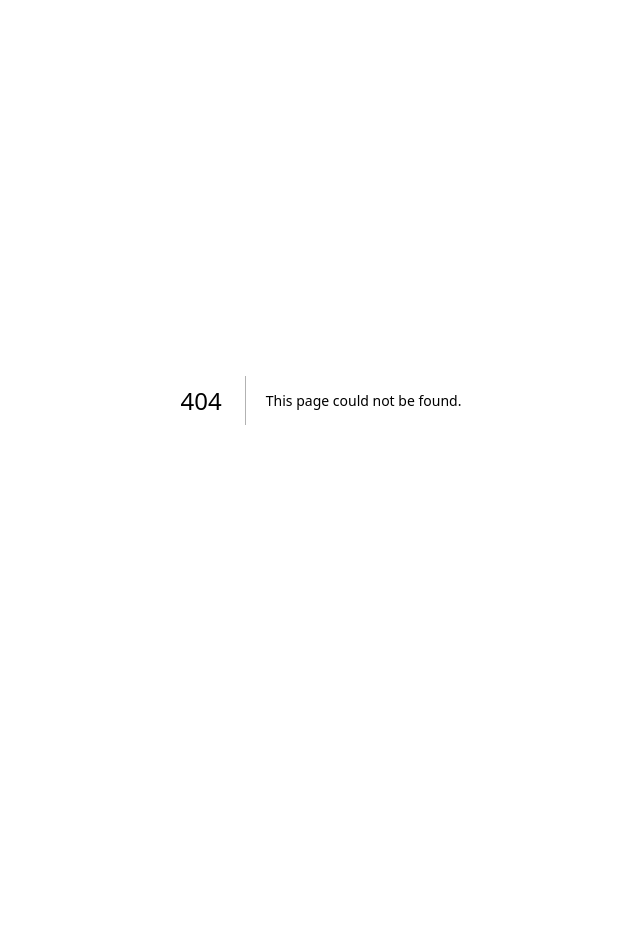
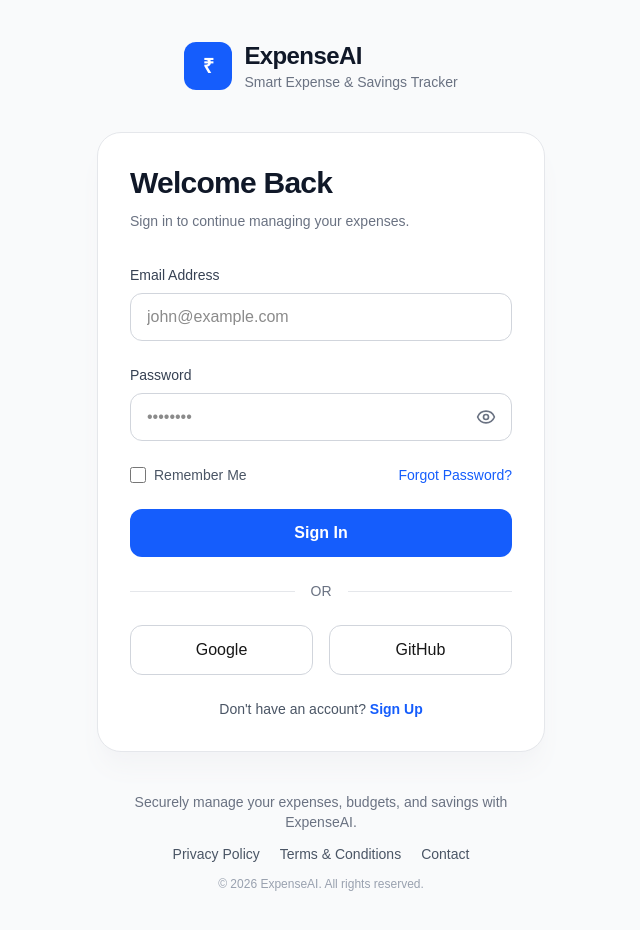
Before and after one commit to TIRK3Y/expense, a Next.js app: page /login in a window 1280 px wide. Before the commit this address had no page. Shown: the whole page, without its empty margins (319-959 px from the left). Before the commit the page ends 800 px from the top, so only its background shows below. Built offline with nearby package versions, Linux system fonts and the light colour scheme.

Commit message:
Login Page with components

```diff
--- /dev/null
+++ b/src/app/(auth)/login/page.tsx
@@ -0,0 +1,23 @@
+import AuthHeader from "@/components/auth/AuthHeader";
+import AuthCard from "@/components/auth/AuthCard";
+import AuthFooter from "@/components/auth/AuthFooter";
+import LoginForm from "@/components/auth/LoginForm";
+
+export default function LoginPage() {
+  return (
+    <main className="flex min-h-screen items-center justify-center bg-gray-50 px-6 py-10">
+      <div className="w-full max-w-md">
+        <AuthHeader />
+
+        <AuthCard
+          title="Welcome Back"
+          subtitle="Sign in to continue managing your expenses."
+        >
+          <LoginForm />
+        </AuthCard>
+
+        <AuthFooter />
+      </div>
+    </main>
+  );
+}
--- a/src/app/layout.tsx
+++ b/src/app/layout.tsx
@@ -13,17 +13,44 @@ const geistMono = Geist_Mono({
 });
 
 export const metadata: Metadata = {
-  title: "Create Next App",
-  description: "Generated by create next app",
+  title: {
+    default: "ExpenseAI",
+    template: "%s | ExpenseAI",
+  },
+  description:
+    "Track your expenses, manage budgets, achieve savings goals, and make smarter financial decisions with ExpenseAI.",
+  keywords: [
+    "Expense Tracker",
+    "Budget Planner",
+    "Savings",
+    "Personal Finance",
+    "ExpenseAI",
+    "Finance App",
+    "Money Management",
+  ],
+  authors: [
+    {
+      name: "ExpenseAI",
+    },
+  ],
+  creator: "ExpenseAI",
+  metadataBase: new URL("http://localhost:3000"),
 };
 
-export default function RootLayout({ children }: LayoutProps<"/">) {
+interface RootLayoutProps {
+  children: React.ReactNode;
+}
+
+export default function RootLayout({ children }: Readonly<RootLayoutProps>) {
   return (
     <html
       lang="en"
-      className={`${geistSans.variable} ${geistMono.variable} h-full antialiased`}
+      className={`${geistSans.variable} ${geistMono.variable}`}
+      suppressHydrationWarning
     >
-      <body className="min-h-full flex flex-col">{children}</body>
+      <body className="min-h-screen bg-gray-50 font-sans text-gray-900 antialiased">
+        {children}
+      </body>
     </html>
   );
 }
--- a/src/app/page.tsx
+++ b/src/app/page.tsx
@@ -1,69 +1,74 @@
-import Image from "next/image";
+import Link from "next/link";
+import { ArrowRight, Wallet } from "lucide-react";
 
 export default function Home() {
   return (
-    <div className="flex flex-col flex-1 items-center justify-center bg-zinc-50 font-sans dark:bg-black">
-      <main className="flex flex-1 w-full max-w-3xl flex-col items-center justify-between py-32 px-16 bg-white dark:bg-black sm:items-start">
-        <Image
-          className="dark:invert h-5 w-[100px]"
-          src="/next.svg"
-          alt="Next.js logo"
-          width={100}
-          height={20}
-          priority
-        />
-        <div className="flex flex-col items-center gap-6 text-center sm:items-start sm:text-left">
-          <h1 className="max-w-xs text-3xl font-semibold leading-10 tracking-tight text-black dark:text-zinc-50">
-            To get started, edit the{" "}
-            <code className="rounded bg-black/[.06] px-1.5 py-0.5 font-mono text-[0.9em] dark:bg-white/[.08]">
-              page.tsx
-            </code>{" "}
-            file.
-          </h1>
-          <p className="max-w-md text-lg leading-8 text-zinc-600 dark:text-zinc-400">
-            Looking for a starting point or more instructions? Head over to{" "}
-            <a
-              href="https://vercel.com/templates?framework=next.js&utm_source=create-next-app&utm_medium=appdir-template-tw&utm_campaign=create-next-app"
-              className="font-medium text-zinc-950 dark:text-zinc-50"
-            >
-              Templates
-            </a>{" "}
-            or the{" "}
-            <a
-              href="https://nextjs.org/learn?utm_source=create-next-app&utm_medium=appdir-template-tw&utm_campaign=create-next-app"
-              className="font-medium text-zinc-950 dark:text-zinc-50"
-            >
-              Learning
-            </a>{" "}
-            center.
-          </p>
+    <main className="min-h-screen bg-gradient-to-br from-slate-50 via-white to-blue-50">
+      <section className="mx-auto flex min-h-screen max-w-7xl flex-col items-center justify-center px-6 text-center">
+        <div className="mb-6 flex h-20 w-20 items-center justify-center rounded-3xl bg-blue-600 shadow-lg">
+          <Wallet size={40} className="text-white" />
         </div>
-        <div className="flex flex-col gap-4 text-base font-medium sm:flex-row">
-          <a
-            className="flex h-12 w-full items-center justify-center gap-2 rounded-full bg-foreground px-5 text-background transition-colors hover:bg-[#383838] dark:hover:bg-[#ccc] md:w-[158px]"
-            href="https://vercel.com/new?utm_source=create-next-app&utm_medium=appdir-template-tw&utm_campaign=create-next-app"
-            target="_blank"
-            rel="noopener noreferrer"
+
+        <span className="mb-5 rounded-full border border-blue-200 bg-blue-50 px-4 py-1 text-sm font-medium text-blue-700">
+          Smart Personal Finance Platform
+        </span>
+
+        <h1 className="max-w-4xl text-5xl font-extrabold leading-tight tracking-tight text-gray-900 md:text-7xl">
+          Take Control of Your
+          <span className="block text-blue-600">Expenses & Savings</span>
+        </h1>
+
+        <p className="mt-6 max-w-2xl text-lg leading-8 text-gray-600">
+          Track every expense, create budgets, achieve savings goals, and soon
+          get AI-powered recommendations to reduce spending and grow your
+          savings.
+        </p>
+
+        <div className="mt-10 flex flex-col gap-4 sm:flex-row">
+          <Link
+            href="/signup"
+            className="inline-flex items-center justify-center gap-2 rounded-xl bg-blue-600 px-7 py-3 text-white font-semibold transition hover:bg-blue-700"
           >
-            <Image
-              className="dark:invert h-[14px] w-4"
-              src="/vercel.svg"
-              alt="Vercel logomark"
-              width={16}
-              height={14}
-            />
-            Deploy Now
-          </a>
-          <a
-            className="flex h-12 w-full items-center justify-center rounded-full border border-solid border-black/[.08] px-5 transition-colors hover:border-transparent hover:bg-black/[.04] dark:border-white/[.145] dark:hover:bg-[#1a1a1a] md:w-[158px]"
-            href="https://nextjs.org/docs?utm_source=create-next-app&utm_medium=appdir-template-tw&utm_campaign=create-next-app"
-            target="_blank"
-            rel="noopener noreferrer"
+            Get Started
+            <ArrowRight size={18} />
+          </Link>
+
+          <Link
+            href="/login"
+            className="inline-flex items-center justify-center rounded-xl border border-gray-300 px-7 py-3 font-semibold text-gray-700 transition hover:border-blue-600 hover:text-blue-600"
           >
-            Documentation
-          </a>
+            Sign In
+          </Link>
         </div>
-      </main>
-    </div>
+
+        <div className="mt-16 grid w-full max-w-5xl grid-cols-1 gap-6 md:grid-cols-3">
+          <div className="rounded-2xl border border-gray-200 bg-white p-6 shadow-sm">
+            <h3 className="text-xl font-semibold text-gray-900">
+              Expense Tracking
+            </h3>
+            <p className="mt-2 text-sm leading-6 text-gray-600">
+              Organize your daily, weekly, and monthly expenses with ease.
+            </p>
+          </div>
+
+          <div className="rounded-2xl border border-gray-200 bg-white p-6 shadow-sm">
+            <h3 className="text-xl font-semibold text-gray-900">
+              Budget Planning
+            </h3>
+            <p className="mt-2 text-sm leading-6 text-gray-600">
+              Set spending limits and monitor your progress in real time.
+            </p>
+          </div>
+
+          <div className="rounded-2xl border border-gray-200 bg-white p-6 shadow-sm">
+            <h3 className="text-xl font-semibold text-gray-900">AI Insights</h3>
+            <p className="mt-2 text-sm leading-6 text-gray-600">
+              Coming soon—personalized suggestions to save more and spend
+              smarter.
+            </p>
+          </div>
+        </div>
+      </section>
+    </main>
   );
 }
--- /dev/null
+++ b/src/components/auth/AuthCard/AuthCard.tsx
@@ -0,0 +1,25 @@
+import { ReactNode } from "react";
+
+interface AuthCardProps {
+  children: ReactNode;
+  title: string;
+  subtitle: string;
+}
+
+const AuthCard = ({ children, title, subtitle }: AuthCardProps) => {
+  return (
+    <section className="w-full max-w-md rounded-3xl border border-gray-200 bg-white p-8 shadow-xl shadow-gray-100">
+      <div className="mb-8">
+        <h2 className="text-3xl font-bold tracking-tight text-gray-900">
+          {title}
+        </h2>
+
+        <p className="mt-2 text-sm leading-6 text-gray-500">{subtitle}</p>
+      </div>
+
+      {children}
+    </section>
+  );
+};
+
+export default AuthCard;
--- /dev/null
+++ b/src/components/auth/AuthCard/index.ts
@@ -0,0 +1 @@
+export { default } from "./AuthCard";
--- /dev/null
+++ b/src/components/auth/AuthFooter/AuthFooter.tsx
@@ -0,0 +1,42 @@
+import Link from "next/link";
+
+const currentYear = new Date().getFullYear();
+
+const AuthFooter = () => {
+  return (
+    <footer className="mt-10 flex flex-col items-center gap-3 text-center">
+      <p className="text-sm text-gray-500">
+        Securely manage your expenses, budgets, and savings with ExpenseAI.
+      </p>
+
+      <div className="flex flex-wrap items-center justify-center gap-5 text-sm">
+        <Link
+          href="/privacy-policy"
+          className="text-gray-600 transition-colors hover:text-blue-600"
+        >
+          Privacy Policy
+        </Link>
+
+        <Link
+          href="/terms-and-conditions"
+          className="text-gray-600 transition-colors hover:text-blue-600"
+        >
+          Terms & Conditions
+        </Link>
+
+        <Link
+          href="/contact"
+          className="text-gray-600 transition-colors hover:text-blue-600"
+        >
+          Contact
+        </Link>
+      </div>
+
+      <p className="text-xs text-gray-400">
+        © {currentYear} ExpenseAI. All rights reserved.
+      </p>
+    </footer>
+  );
+};
+
+export default AuthFooter;
--- /dev/null
+++ b/src/components/auth/AuthFooter/index.ts
@@ -0,0 +1 @@
+export { default } from "./AuthFooter";
--- /dev/null
+++ b/src/components/auth/AuthHeader/AuthHeader.tsx
@@ -0,0 +1,38 @@
+import Link from "next/link";
+import Image from "next/image";
+
+const AuthHeader = () => {
+  return (
+    <header className="w-full text-center mb-10">
+      <Link
+        href="/"
+        className="inline-flex items-center justify-center gap-3 group"
+      >
+        {/* Replace with your logo */}
+        <div className="relative h-12 w-12 overflow-hidden rounded-xl bg-blue-600 flex items-center justify-center">
+          {/* Uncomment when logo is available */}
+          {/* <Image
+            src="/logo.svg"
+            alt="ExpenseAI"
+            fill
+            className="object-contain p-2"
+          /> */}
+
+          <span className="text-white text-xl font-bold">₹</span>
+        </div>
+
+        <div className="text-left">
+          <h1 className="text-2xl font-bold tracking-tight text-gray-900 transition-colors group-hover:text-blue-600">
+            ExpenseAI
+          </h1>
+
+          <p className="text-sm text-gray-500">
+            Smart Expense & Savings Tracker
+          </p>
+        </div>
+      </Link>
+    </header>
+  );
+};
+
+export default AuthHeader;
--- /dev/null
+++ b/src/components/auth/AuthHeader/index.ts
@@ -0,0 +1 @@
+export { default } from "./AuthHeader";
--- /dev/null
+++ b/src/components/auth/LoginForm/LoginForm.tsx
@@ -0,0 +1,150 @@
+"use client";
+
+import Link from "next/link";
+import { useState } from "react";
+import { Eye, EyeOff, LoaderCircle } from "lucide-react";
+
+const LoginForm = () => {
+  const [showPassword, setShowPassword] = useState(false);
+  const [loading] = useState(false);
+
+  const handleSubmit = async (event: React.FormEvent<HTMLFormElement>) => {
+    event.preventDefault();
+
+    const formData = new FormData(event.currentTarget);
+
+    const email = formData.get("email") as string;
+    const password = formData.get("password") as string;
+    const remember = formData.get("remember") === "on";
+
+    console.log({
+      email,
+      password,
+      remember,
+    });
+
+    // TODO:
+    // Login with Supabase
+    // Redirect to Dashboard
+    // Show toast messages
+  };
+
+  return (
+    <form onSubmit={handleSubmit} className="flex flex-col gap-6">
+      <div>
+        <label
+          htmlFor="email"
+          className="mb-2 block text-sm font-medium text-gray-700"
+        >
+          Email Address
+        </label>
+
+        <input
+          id="email"
+          name="email"
+          type="email"
+          placeholder="john@example.com"
+          required
+          autoComplete="email"
+          className="h-12 w-full rounded-xl border border-gray-300 px-4 outline-none transition-all focus:border-blue-600 focus:ring-4 focus:ring-blue-100"
+        />
+      </div>
+
+      <div>
+        <label
+          htmlFor="password"
+          className="mb-2 block text-sm font-medium text-gray-700"
+        >
+          Password
+        </label>
+
+        <div className="relative">
+          <input
+            id="password"
+            name="password"
+            type={showPassword ? "text" : "password"}
+            placeholder="••••••••"
+            required
+            autoComplete="current-password"
+            className="h-12 w-full rounded-xl border border-gray-300 px-4 pr-12 outline-none transition-all focus:border-blue-600 focus:ring-4 focus:ring-blue-100"
+          />
+
+          <button
+            type="button"
+            aria-label="Toggle Password Visibility"
+            onClick={() => setShowPassword((prev) => !prev)}
+            className="absolute right-4 top-1/2 -translate-y-1/2 text-gray-500 hover:text-gray-800"
+          >
+            {showPassword ? <EyeOff size={20} /> : <Eye size={20} />}
+          </button>
+        </div>
+      </div>
+
+      <div className="flex items-center justify-between">
+        <label className="flex items-center gap-2 text-sm text-gray-600">
+          <input
+            type="checkbox"
+            name="remember"
+            className="h-4 w-4 rounded border-gray-300 accent-blue-600"
+          />
+          Remember Me
+        </label>
+
+        <Link
+          href="/forgot-password"
+          className="text-sm font-medium text-blue-600 hover:text-blue-700"
+        >
+          Forgot Password?
+        </Link>
+      </div>
+
+      <button
+        type="submit"
+        disabled={loading}
+        className="flex h-12 items-center justify-center gap-2 rounded-xl bg-blue-600 font-semibold text-white transition hover:bg-blue-700 disabled:cursor-not-allowed disabled:opacity-70"
+      >
+        {loading && <LoaderCircle size={18} className="animate-spin" />}
+
+        {loading ? "Signing In..." : "Sign In"}
+      </button>
+
+      <div className="relative">
+        <div className="absolute inset-0 flex items-center">
+          <div className="w-full border-t border-gray-200" />
+        </div>
+
+        <div className="relative flex justify-center">
+          <span className="bg-white px-4 text-sm text-gray-500">OR</span>
+        </div>
+      </div>
+
+      <div className="grid grid-cols-2 gap-4">
+        <button
+          type="button"
+          className="rounded-xl border border-gray-300 py-3 font-medium transition hover:bg-gray-50"
+        >
+          Google
+        </button>
+
+        <button
+          type="button"
+          className="rounded-xl border border-gray-300 py-3 font-medium transition hover:bg-gray-50"
+        >
+          GitHub
+        </button>
+      </div>
+
+      <p className="text-center text-sm text-gray-600">
+        Don't have an account?{" "}
+        <Link
+          href="/signup"
+          className="font-semibold text-blue-600 hover:text-blue-700"
+        >
+          Sign Up
+        </Link>
+      </p>
+    </form>
+  );
+};
+
+export default LoginForm;
--- /dev/null
+++ b/src/components/auth/LoginForm/index.ts
@@ -0,0 +1 @@
+export { default } from "./LoginForm";
```
